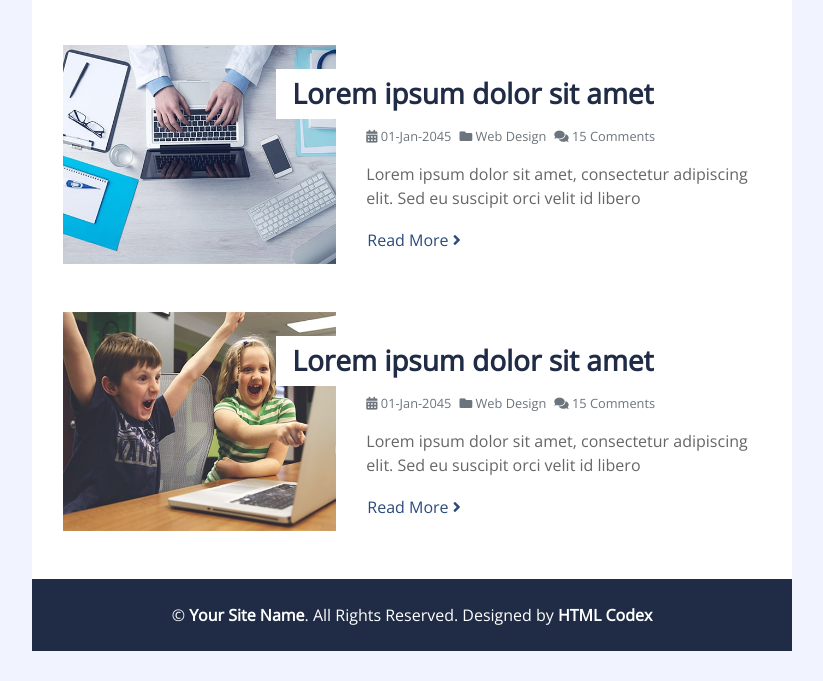
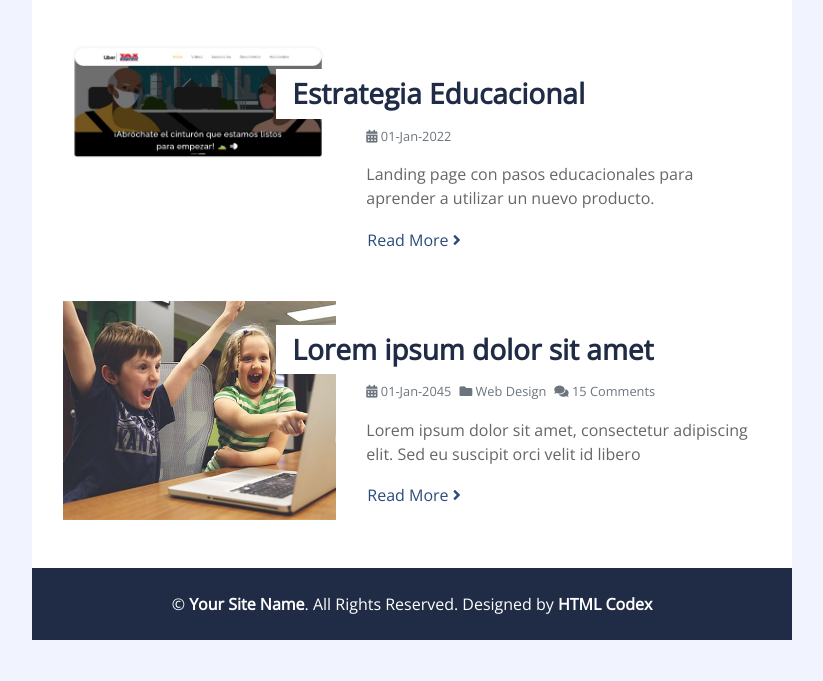
Before and after one commit to Yesenia71/MyPortfolio, a plain HTML site: page personal-blog-template/index.html in a window 1280 px wide. Shown: the part 1338-2019 px from the top of the page, without its empty margins (418-1241 px from the left). Drawn offline with nearby package versions, Linux system fonts and the light colour scheme.

Commit message:
Estrategia

```diff
--- a/personal-blog-template/index.html
+++ b/personal-blog-template/index.html
@@ -201,17 +201,16 @@
                     </div>
                     <div class="row blog-item px-3 pb-5">
                         <div class="col-md-5">
-                            <img class="img-fluid mb-4 mb-md-0" src="img/blog-5.jpg" alt="Image">
+                            <img class="img-fluid mb-4 mb-md-0" src="img/Educacional.jpeg" alt="Image">
                         </div>
                         <div class="col-md-7">
-                            <h3 class="mt-md-4 px-md-3 mb-2 py-2 bg-white font-weight-bold">Lorem ipsum dolor sit amet</h3>
+                            <h3 class="mt-md-4 px-md-3 mb-2 py-2 bg-white font-weight-bold">Estrategia Educacional </h3>
                             <div class="d-flex mb-3">
-                                <small class="mr-2 text-muted"><i class="fa fa-calendar-alt"></i> 01-Jan-2045</small>
-                                <small class="mr-2 text-muted"><i class="fa fa-folder"></i> Web Design</small>
-                                <small class="mr-2 text-muted"><i class="fa fa-comments"></i> 15 Comments</small>
+                                <small class="mr-2 text-muted"><i class="fa fa-calendar-alt"></i> 01-Jan-2022</small>
+
                             </div>
                             <p>
-                                Lorem ipsum dolor sit amet, consectetur adipiscing elit. Sed eu suscipit orci velit id libero
+                                Landing page con pasos educacionales para aprender a utilizar un nuevo producto.
                             </p>
                             <a class="btn btn-link p-0" href="">Read More <i class="fa fa-angle-right"></i></a>
                         </div>
```
